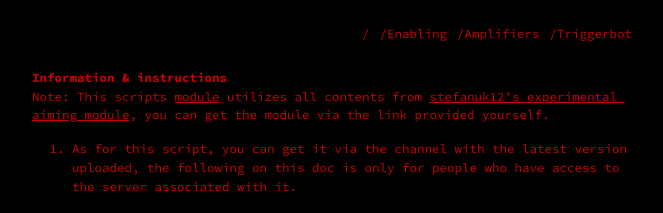
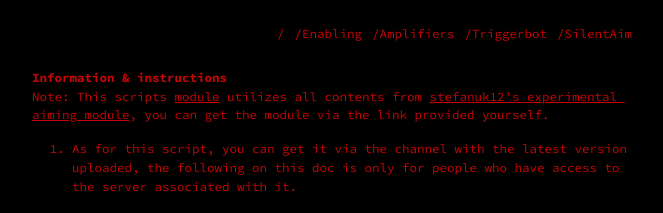
Before and after one commit to Darkfire0576/Darkus, a Jekyll site: the page built from index.md, in a window 1280 px wide. Shown: the top 213 px of the page, without its empty margins (308-971 px from the left). Built offline with Jekyll 4.4.1, drawn with Linux system fonts in a browser that asks for light colours.

Commit message:
Update _config.yml

```diff
--- a/_config.yml
+++ b/_config.yml
@@ -5,6 +5,7 @@ header_pages:
   - Enabling.md
   - Amplifiers.md
   - Triggerbot.md
+  - SilentAim.md
 
 #footer: 'follow us on <a href="https://twitter.com/">twitter</a>'
 
```
